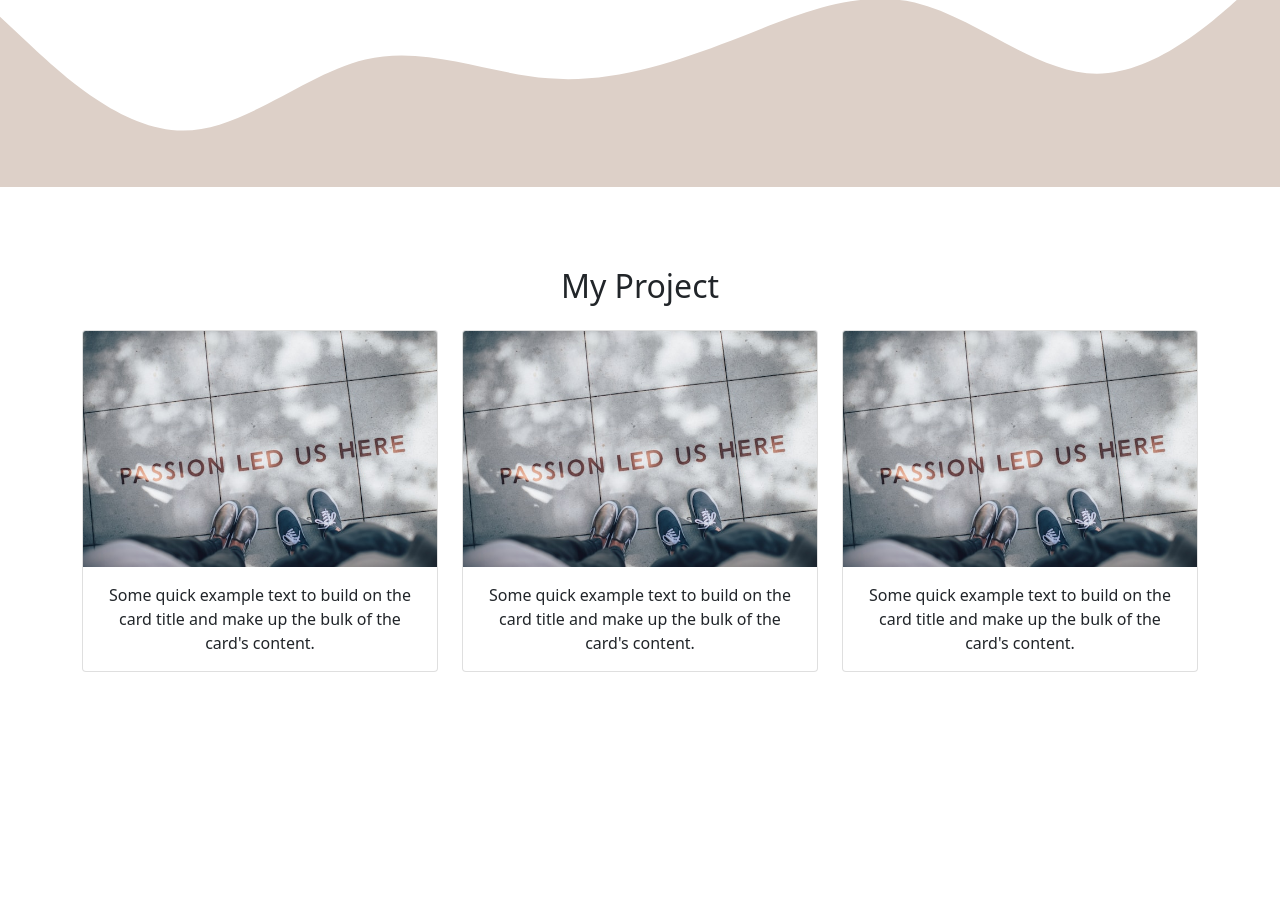
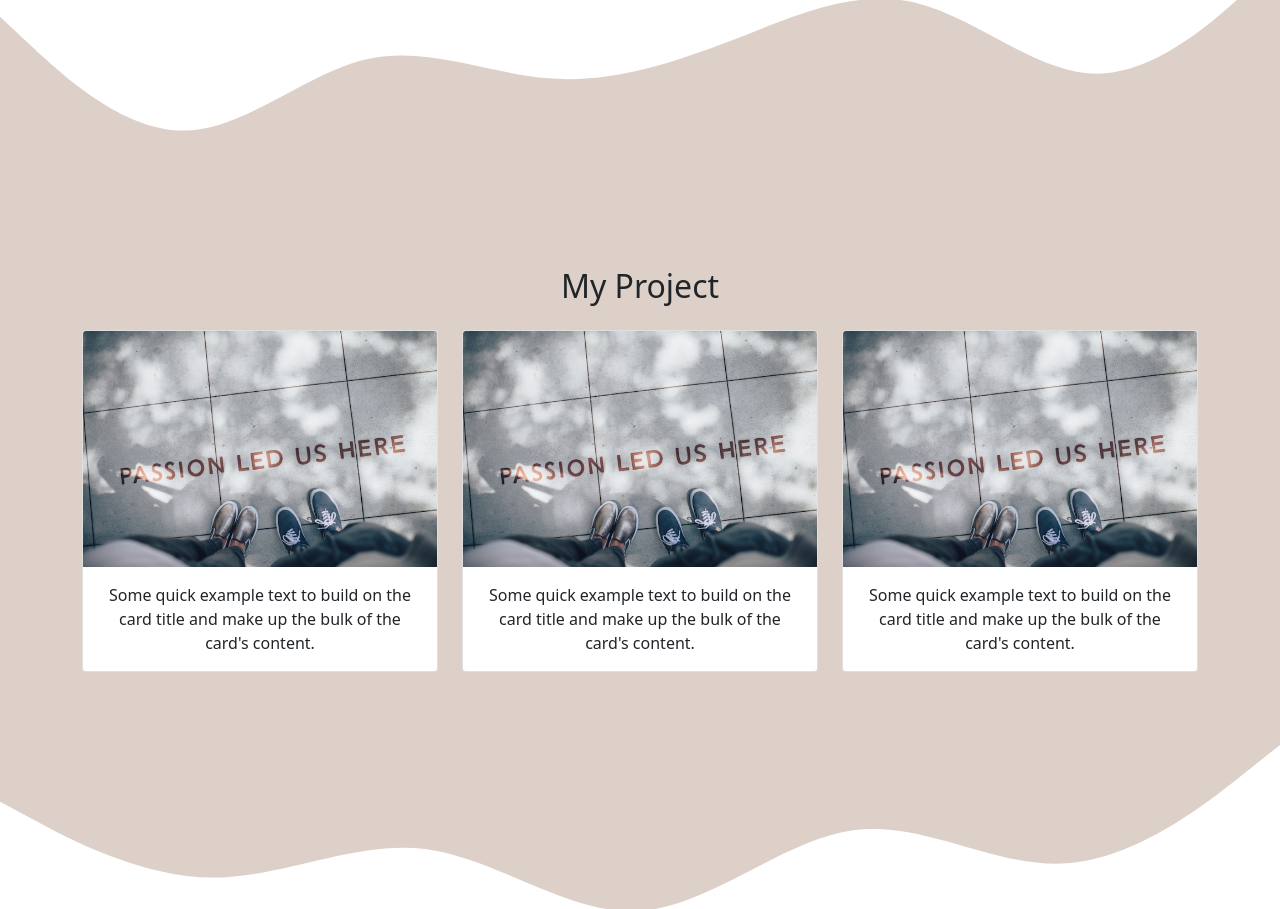
Before and after one commit to silviaulia7/silviaulia7.github.io, a plain HTML site: page index.html in a window 1280 px wide. Shown: the part 1363-2272 px from the top of the page. Drawn offline with nearby package versions, Linux system fonts and the light colour scheme.

Commit message:
menambahkan backgroud color project

```diff
--- a/index.html
+++ b/index.html
@@ -77,7 +77,7 @@
 
 
      <!-- Project Start -->
-      <section id="projects">
+      <section id="projects" style="background-color: #DDD0C8;">
         <div class="container text-center">
           <div class="row text-center mb-3">
             <div class="col">
```
